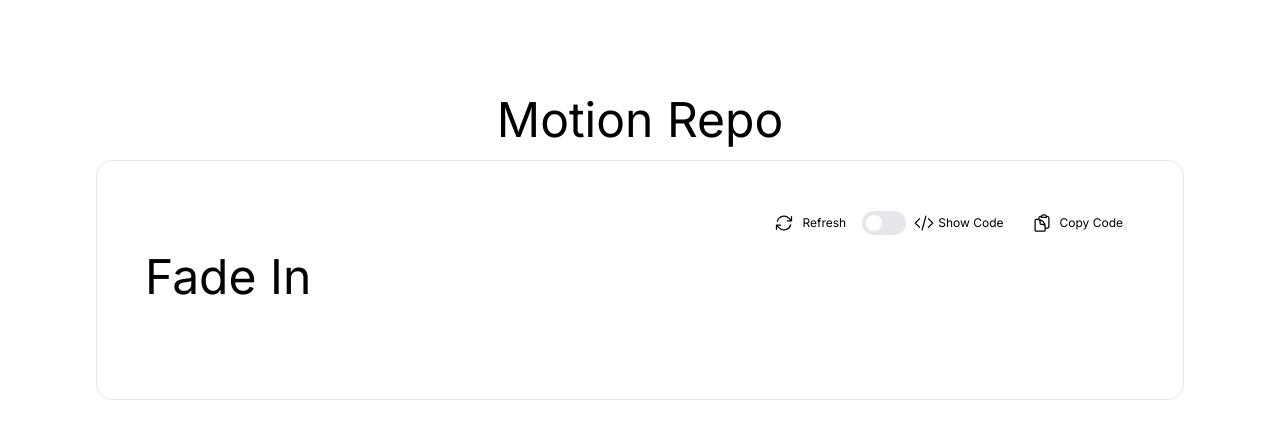
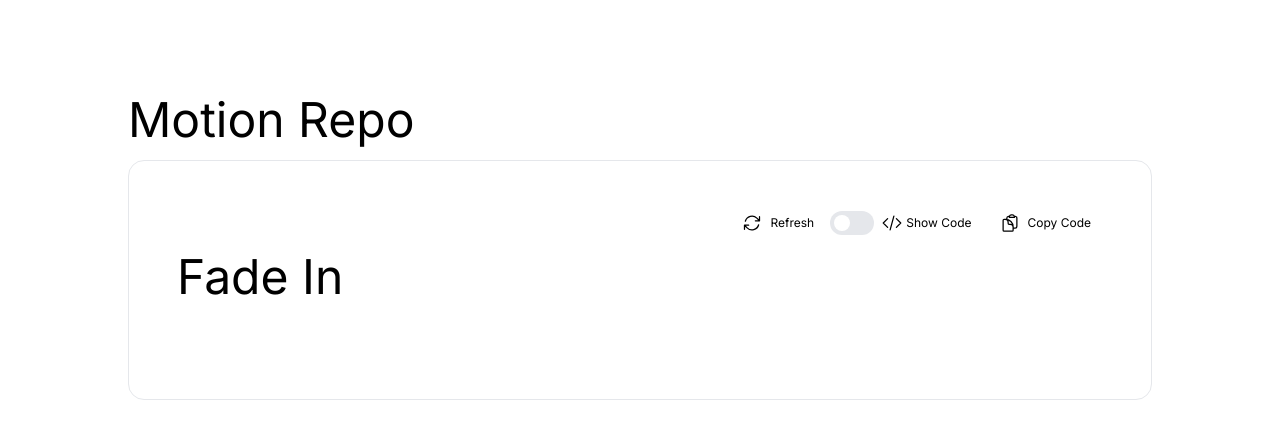
Before and after one commit to EMurrell/Motion-Repo, a Next.js app: page / in a window 1280 px wide. Shown: the top 438 px of the page. Built offline with nearby package versions, Linux system fonts and the light colour scheme.

Commit message:
update max width main

```diff
--- a/app/page.tsx
+++ b/app/page.tsx
@@ -7,6 +7,7 @@ import { fadeInCode } from "./code-strings/fadeIn";
 export default function Home() {
   return (
     <main className="flex min-h-screen flex-col items-center p-2 sm:p-6 lg:p-24">
+      <div className="mx-auto max-w-5xl w-full">
         <h1 className="text-3xl sm:text-4xl lg:text-5xl">Motion Repo</h1>
         {/* <ul className="text-sm sm:text-base lg:text-lg my-4">
         <li>Install Framer-motion</li>
@@ -23,6 +24,7 @@ export default function Home() {
           }}
           text="Fade In"
         />
+      </div>
     </main>
   );
 }
```
Lines whose indentation alone changed are shown as unchanged.
